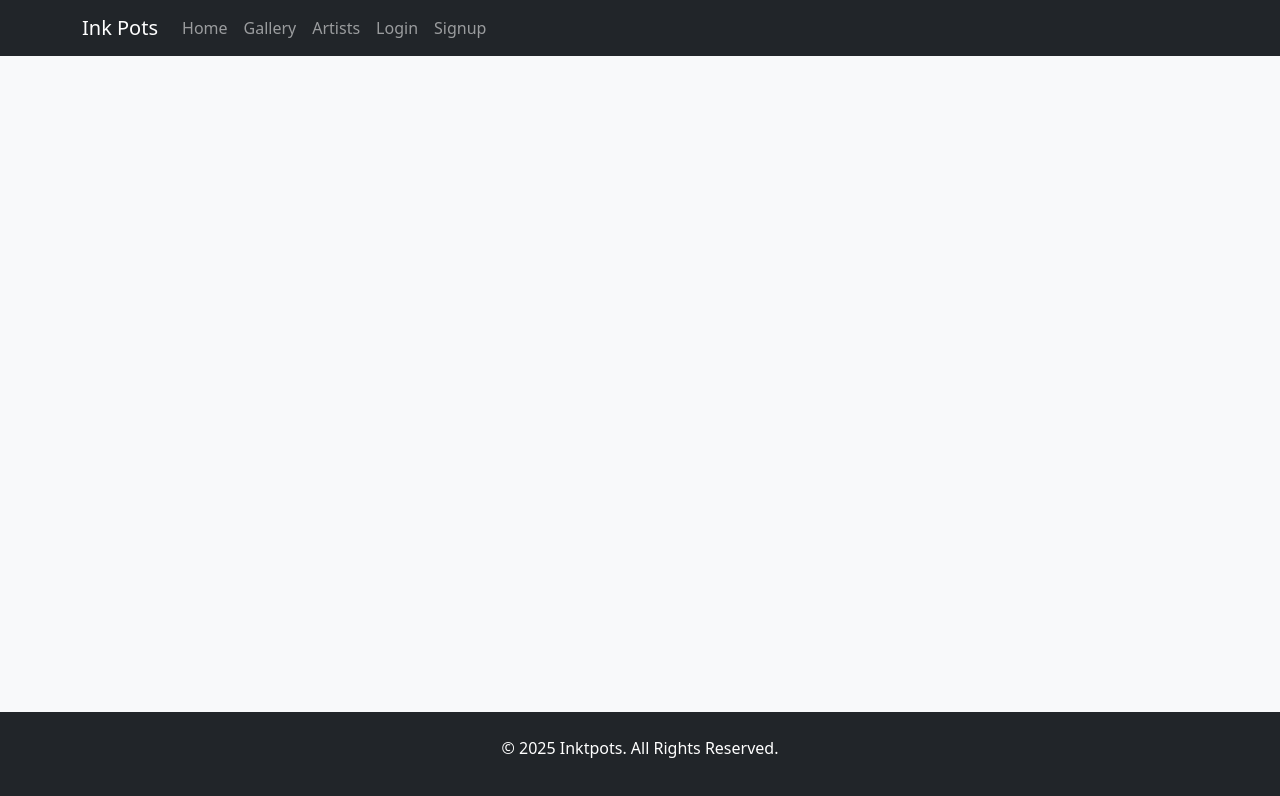
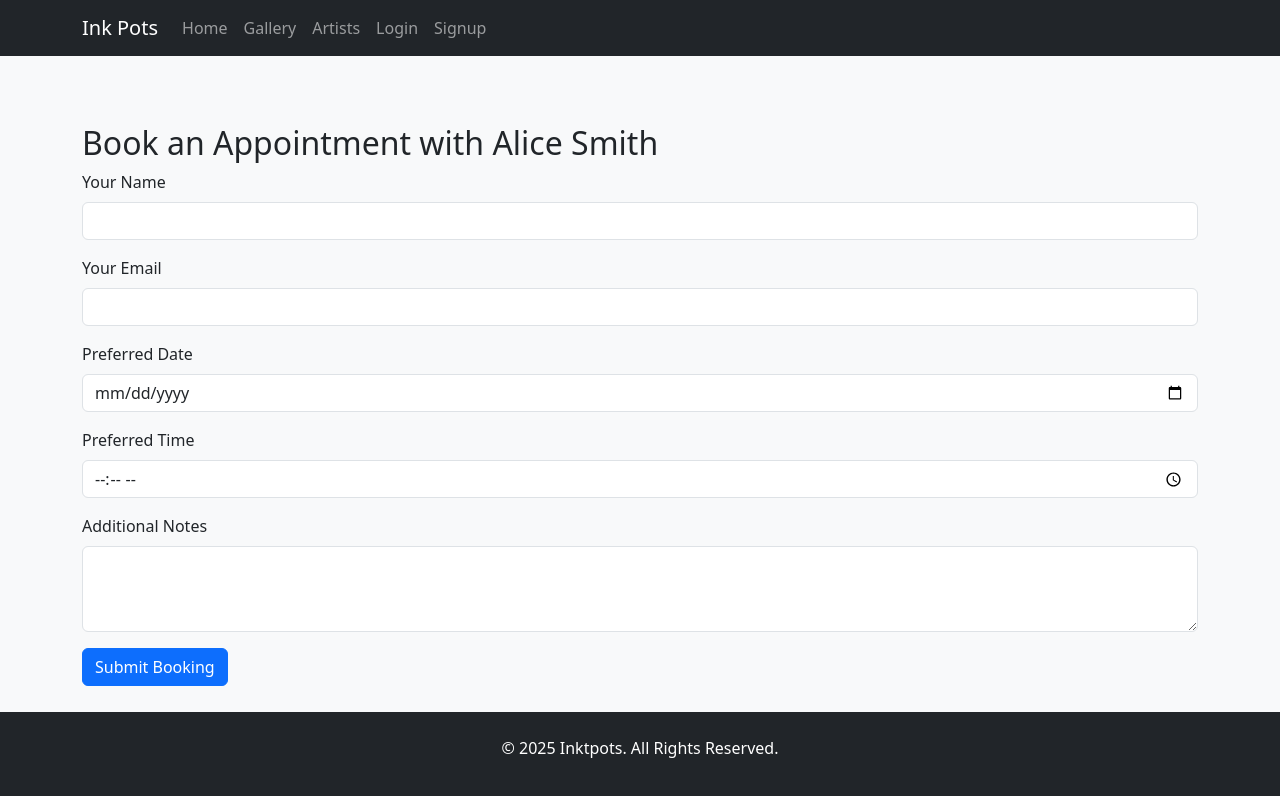
Before and after one commit to emily172/FYP-Tattoo, a React (Vite) app in the folder tattoo-web-app/: page /artists/1/book in a window 1280 px wide. Shown: the top 796 px of the page. Built offline with nearby package versions, Linux system fonts and the light colour scheme.

Commit message:
Creating a booking section

```diff
--- a/tattoo-web-app/src/App.jsx
+++ b/tattoo-web-app/src/App.jsx
@@ -6,6 +6,7 @@ import Home from "./pages/Home";
 import Gallery from "./pages/Gallery";
 import Artists from "./pages/Artists";
 import ArtistProfile from "./pages/ArtistProfile"
+import BookingForm from "./pages/BookingForm"
 import Login from "./pages/Login";
 import Signup from "./pages/Signup";
 
@@ -21,6 +22,7 @@ const App = () => {
             <Route path="/gallery" element={<Gallery />} />
             <Route path="/artists" element={<Artists />} />
             <Route path="artists/:id" element={<ArtistProfile/>}/>
+            <Route path="/artists/:id/book" element={<BookingForm />} />
             <Route path="/login" element={<Login />} />
             <Route path="/signup" element={<Signup />} />
           </Routes>
--- /dev/null
+++ b/tattoo-web-app/src/pages/BookingForm.jsx
@@ -0,0 +1,99 @@
+import React, { useState } from "react";
+import { useParams } from "react-router-dom";
+import { artists } from "../data/artists";
+
+const BookingForm = () => {
+  const { id } = useParams(); // Get artist ID from URL
+  const artist = artists.find((artist) => artist.id === parseInt(id)); // Find artist by ID
+
+  const [name, setName] = useState("");
+  const [email, setEmail] = useState("");
+  const [date, setDate] = useState("");
+  const [time, setTime] = useState("");
+  const [notes, setNotes] = useState("");
+
+  const handleSubmit = (e) => {
+    e.preventDefault();
+    // Trigger submitting booking data
+    console.log("Booking details:", {
+      artist: artist.name,
+      name,
+      email,
+      date,
+      time,
+      notes,
+    });
+    alert("Booking successfully submitted!");
+  };
+
+  if (!artist) {
+    return (
+      <div className="container mt-5">
+        <h2>Artist Not Found</h2>
+        <p>Oops! The artist you're booking with does not exist.</p>
+      </div>
+    );
+  }
+
+  return (
+    <div className="container mt-5">
+      <h2>Book an Appointment with {artist.name}</h2>
+      <form onSubmit={handleSubmit}>
+        <div className="mb-3">
+          <label className="form-label">Your Name</label>
+          <input
+            type="text"
+            className="form-control"
+            value={name}
+            onChange={(e) => setName(e.target.value)}
+            required
+          />
+        </div>
+        <div className="mb-3">
+          <label className="form-label">Your Email</label>
+          <input
+            type="email"
+            className="form-control"
+            value={email}
+            onChange={(e) => setEmail(e.target.value)}
+            required
+          />
+        </div>
+        <div className="mb-3">
+          <label className="form-label">Preferred Date</label>
+          <input
+            type="date"
+            className="form-control"
+            value={date}
+            onChange={(e) => setDate(e.target.value)}
+            required
+          />
+        </div>
+        <div className="mb-3">
+          <label className="form-label">Preferred Time</label>
+          <input
+            type="time"
+            className="form-control"
+            value={time}
+            onChange={(e) => setTime(e.target.value)}
+            required
+          />
+        </div>
+        <div className="mb-3">
+          <label className="form-label">Additional Notes</label>
+          <textarea
+            className="form-control"
+            rows="3"
+            value={notes}
+            onChange={(e) => setNotes(e.target.value)}
+          />
+        </div>
+        <button type="submit" className="btn btn-primary">
+          Submit Booking
+        </button>
+      </form>
+    </div>
+  );
+};
+
+export default BookingForm;
```
